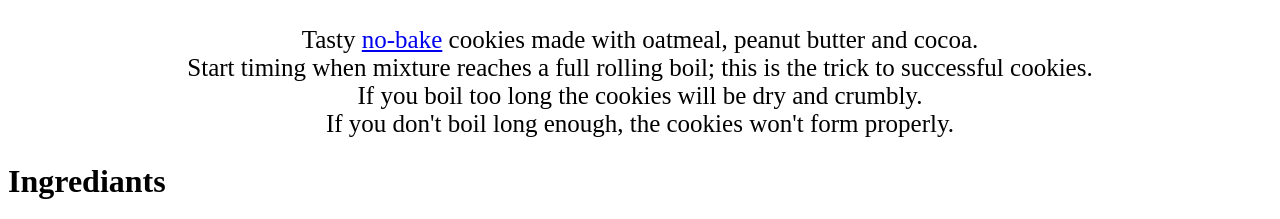
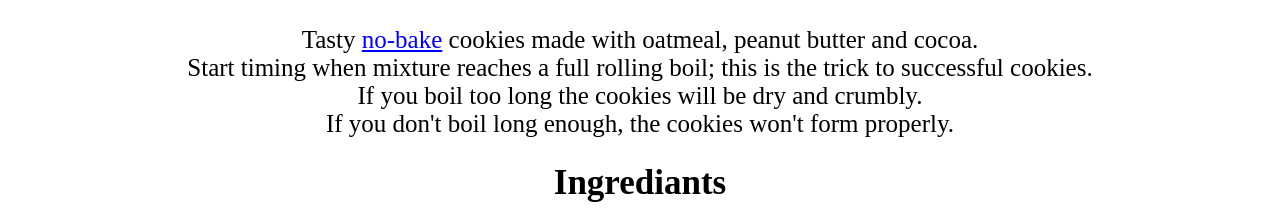
Before and after one commit to Forest-Person/odin-recipes, a plain HTML site: page recipes/no-bake.html in a window 1280 px wide. Shown: the part 667-886 px from the top of the page. Drawn offline with Linux system fonts and the light colour scheme.

Commit message:
Add ingrediants-heading class with center styling and larger font.

```diff
--- a/recipes/no-bake.html
+++ b/recipes/no-bake.html
@@ -16,7 +16,7 @@
             Start timing when mixture reaches a full rolling boil; this is the trick to successful cookies. <br>
             If you boil too long the cookies will be dry and crumbly. <br>
             If you don't boil long enough, the cookies won't form properly.<br> </p>
-        <h1>Ingrediants</h1>
+        <h1 class = "ingrediants-heading">Ingrediants</h1>
         <ul>
             <li>1 - 3/4 cups white sugar</li>
             <li>1/2 cup of milk</li>
--- a/stylesheets/styles.css
+++ b/stylesheets/styles.css
@@ -1,30 +1,33 @@
-.main-heading{
+.main-heading {
     color: rgb(197, 226, 12);
     text-align: center;
     font-size: 50px;
+
+
+
 }
 
-.main-ul-list{
+.main-ul-list {
     font-size: 40px;
     text-align:justify;
     padding: 3em;
     color: rgb(167, 31, 88);
 }
 
-.main-h1-heading{
+.main-h1-heading {
     text-align: center;
     font-size: 50px;
 
 }
 
-.center-image{
+.center-image {
     display: block;
     margin-left: auto;
     margin-right: auto;
 
 }
 
-.description-heading{
+.description-heading {
 
     text-align: center;
     padding: 1em;
@@ -35,3 +38,10 @@
     text-align: center;
     font-size: 25px;
 }
+
+.ingrediants-heading{
+
+    text-align: center;
+    font-size: 35px;
+
+}
```
Also changed, not shown: recipes/sour-dough.html (+1 -1 lines), recipes/tom-ka-gai.html (+1 -1 lines).
